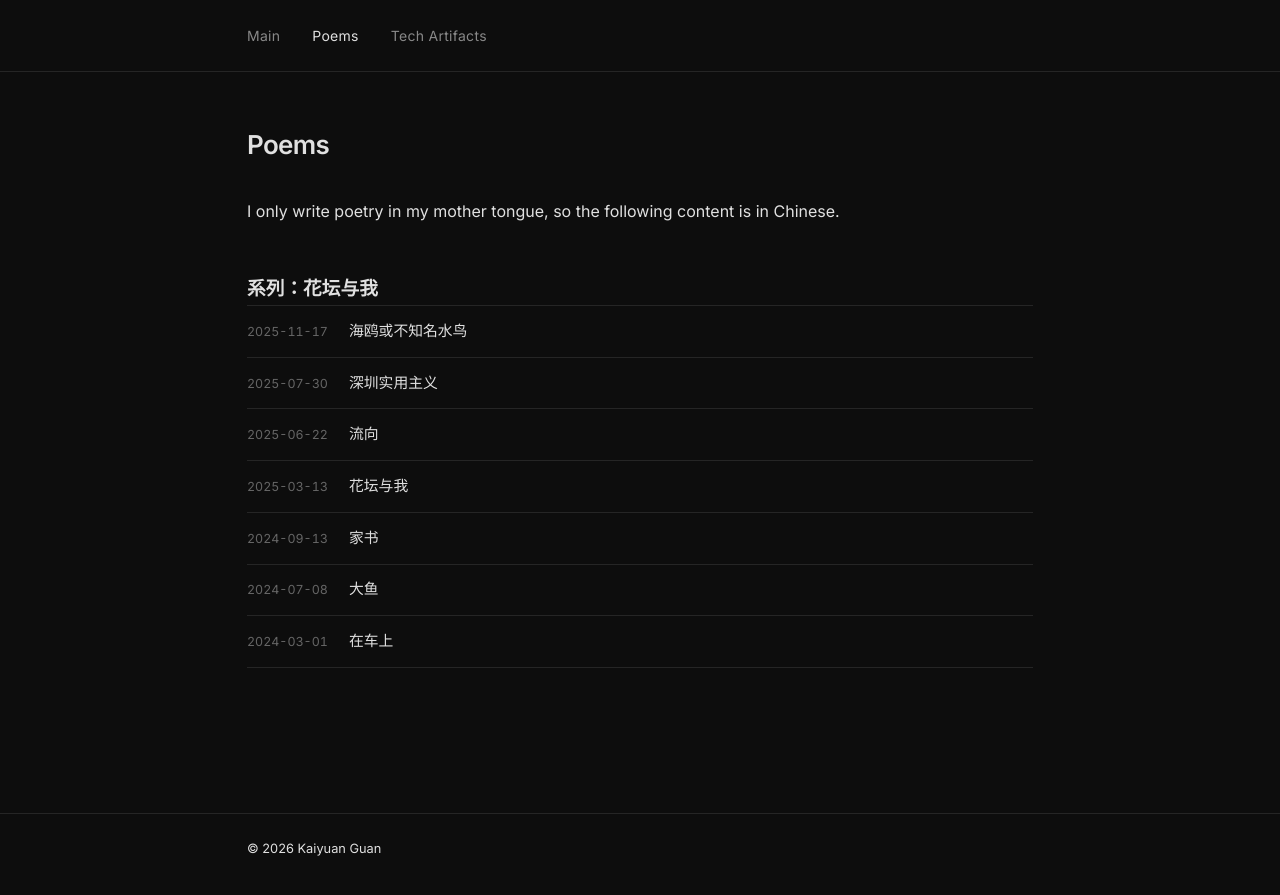
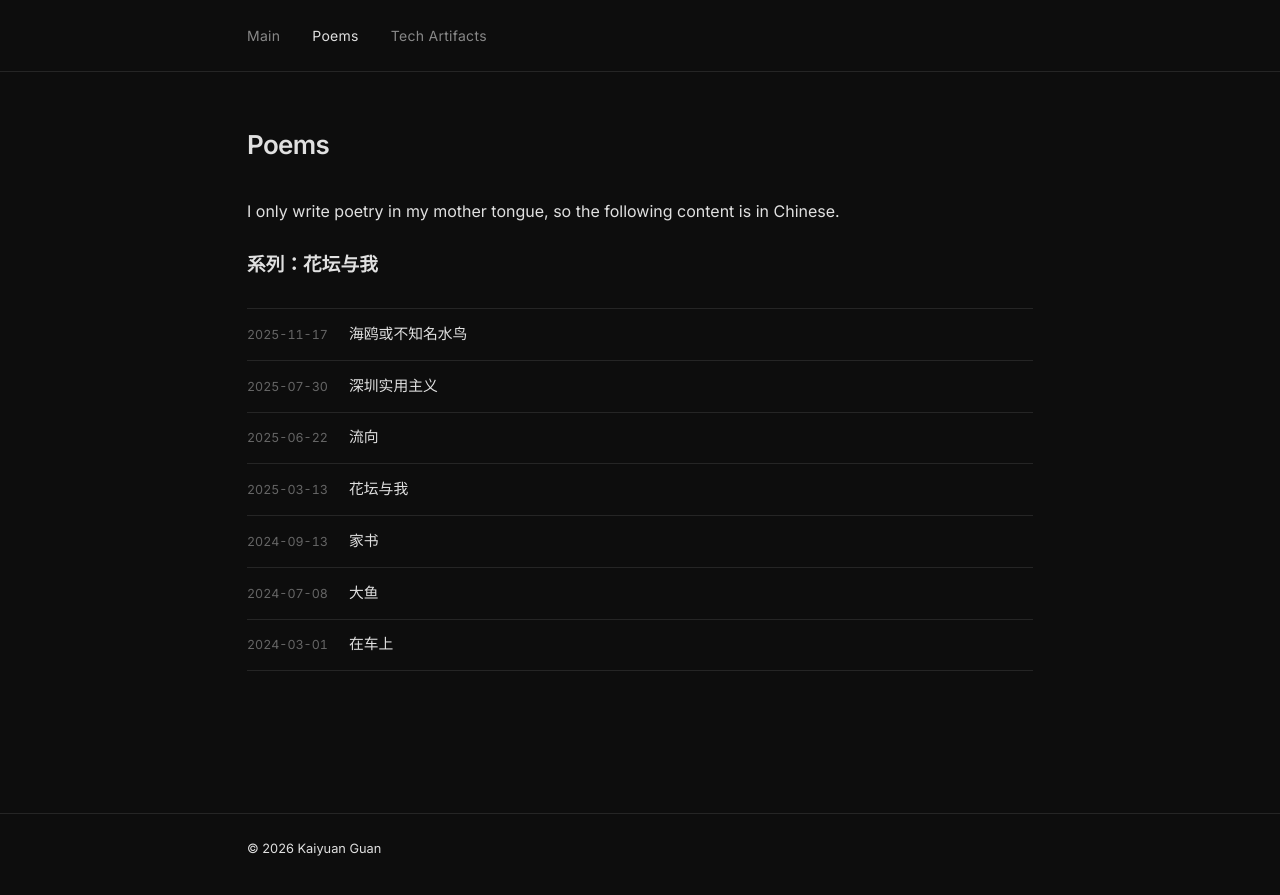
Before and after one commit to WilfredGuan/wilfredguan.github.io, a Jekyll site: the page built from poems/index.html, in a window 1280 px wide. Shown: the top 895 px of the page. Built offline with Jekyll 4.4.1, drawn with Linux system fonts in a browser that asks for light colours.

Commit message:
fix visual

```diff
--- a/assets/css/style.css
+++ b/assets/css/style.css
@@ -321,13 +321,6 @@ a:hover {
   text-decoration: none;
 }
 
-.category-title {
-  margin: 3rem 0 0 0;
-}
-
-.category-title:first-child {
-  margin-top: 0;
-}
 
 .empty-note {
   color: var(--text-dim);
--- a/poems/index.html
+++ b/poems/index.html
@@ -15,7 +15,8 @@ title: Poems
   {% assign grouped = sorted | group_by: 'category' %}
   {% for group in grouped %}
     {% if group.name != "" %}
-      <h3 class="category-title">{{ group.name }}</h2>
+      <h3 class="category-title">{{ group.name }}</h3>
+      <br>
     {% endif %}
     <ul class="content-list">
       {% for item in group.items %}
--- a/tech-artifacts/index.html
+++ b/tech-artifacts/index.html
@@ -13,7 +13,8 @@ title: Tech Artifacts
   {% assign grouped = sorted | group_by: 'category' %}
   {% for group in grouped %}
     {% if group.name != "" %}
-      <h3 class="category-title">{{ group.name }}</h2>
+      <h3 class="category-title">{{ group.name }}</h3>
+      <br>
     {% endif %}
     <ul class="content-list">
       {% for item in group.items %}
```
